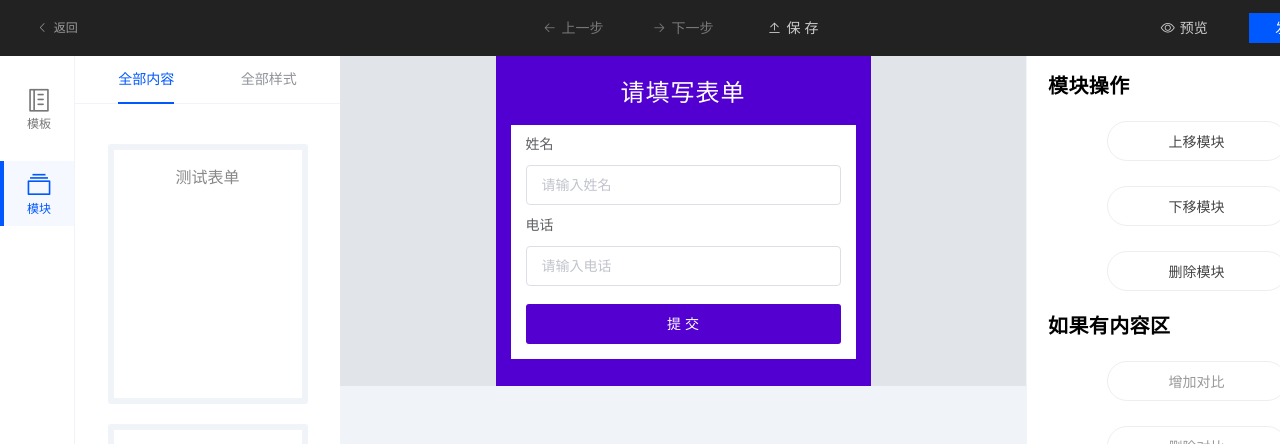
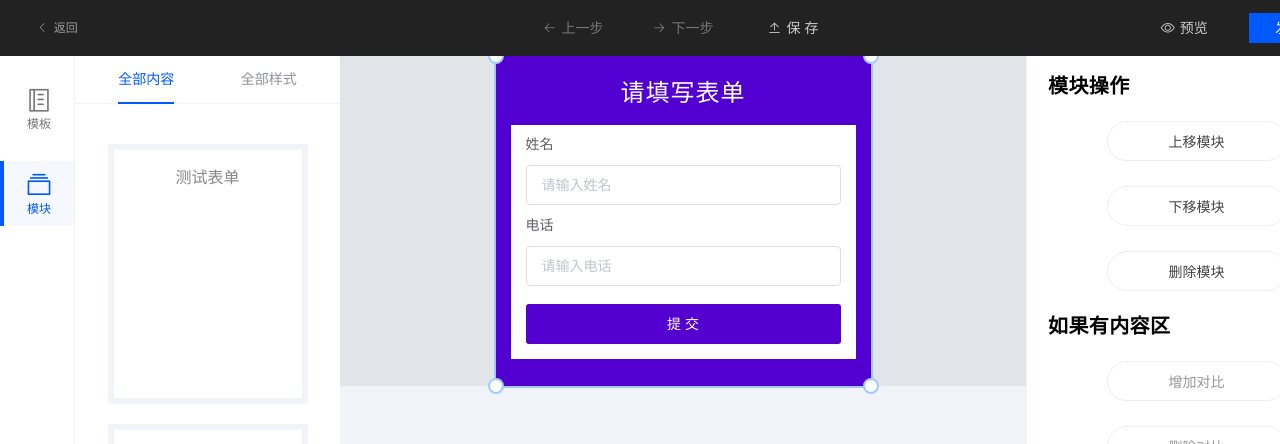
Before and after one commit to Lionad-Morotar/lego-editor, a Vue app in the folder app/: page /about in a window 1280 px wide. Both pictures are taken after a click on the button "提 交". Shown: the top 444 px of the page. Built offline with nearby package versions, Linux system fonts and the light colour scheme.

Commit message:
feat: 模块的外边框

```diff
--- /dev/null
+++ b/app/src/pages/editor/segments/screen/element/box.vue
@@ -0,0 +1,78 @@
+<template>
+  <div class="box" :class="active ? 'active' : ''">
+    <slot />
+    <!-- 元素多起来的话，会不会有性能问题？ -->
+    <div class="outline">
+      <div class="point left top" />
+      <div class="point left bottom" />
+      <div class="point right top" />
+      <div class="point right bottom" />
+    </div>
+  </div>
+</template>
+
+<script>
+export default {
+  props: {
+    active: {
+      type: Boolean,
+      default: false,
+    },
+  },
+}
+</script>
+
+<style lang="scss" scoped>
+.box {
+  position: relative;
+  display: flex;
+
+  .outline {
+    position: absolute;
+    left: -2px;
+    top: -2px;
+    width: calc(100% + 4px);
+    height: calc(100% + 4px);
+    transition: 0.25s;
+    border: solid 2px transparent;
+    // todo refactor
+    user-select: none;
+    pointer-events: none;
+
+    .point {
+      display: none;
+      position: absolute;
+      width: 16px;
+      height: 16px;
+      border: solid 2px #a1caff;
+      border-radius: 50%;
+      background: white;
+
+      &.left {
+        left: -8px;
+      }
+      &.right {
+        right: -8px;
+      }
+      &.top {
+        top: -8px;
+      }
+      &.bottom {
+        bottom: -8px;
+      }
+    }
+  }
+  &.active {
+    .outline {
+      border: solid 2px #a1caff;
+      .point {
+        display: block;
+      }
+    }
+  }
+
+  & > *:first-child {
+    flex: 1;
+  }
+}
+</style>
--- a/app/src/pages/editor/segments/screen/element.vue
+++ b/app/src/pages/editor/segments/screen/element/index.vue
@@ -4,15 +4,22 @@
     :class="isSelected ? 'selected' : ''"
     @click.stop="selectModule"
   >
+    <!-- 每个模块都附带一左一右两个 padding block，将剩余的空间填充满 -->
     <div class="padding left" />
-    <component :is="module.name" :key="module.uuid" />
+    <box :active="isSelected">
+      <component :is="module.name" :key="module.uuid" />
+    </box>
     <div class="padding right" />
   </div>
 </template>
 
 <script>
 import { mapState, mapActions } from 'vuex'
+import Box from './box'
 export default {
+  components: {
+    Box,
+  },
   props: {
     module: {
       required: true,
@@ -28,7 +35,8 @@ export default {
     },
   },
   mounted() {
-    this.module.setInstance(this.$children[0])
+    // todo refactor
+    this.module.setInstance(this.$children[0].$children[0])
   },
   methods: {
     ...mapActions('screen', ['SELECT_MODULE']),
--- a/app/src/pages/editor/segments/screen/index.vue
+++ b/app/src/pages/editor/segments/screen/index.vue
@@ -8,7 +8,7 @@
 
 <script>
 import { mapState, mapActions } from 'vuex'
-import ScreenElement from './element'
+import ScreenElement from './element/index'
 export default {
   components: {
     ScreenElement,
```
